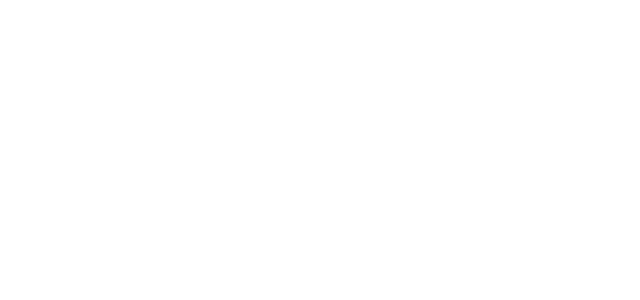
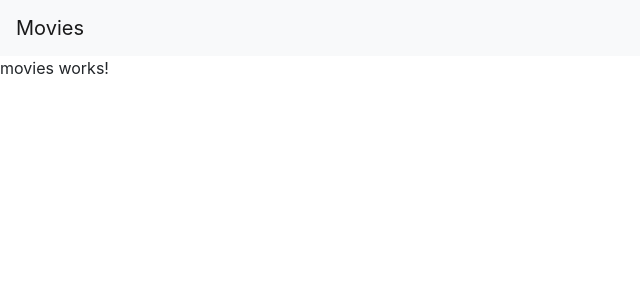
Before and after one commit to jelenailic7/movies-angular, an Angular app: page /movies in a window 1280 px wide. Shown: the top 300 px of the page, without its empty margins (0-640 px from the left). Built offline with nearby package versions, Linux system fonts and the light colour scheme.

Commit message:
prvi zadatak

```diff
--- a/package.json
+++ b/package.json
@@ -21,6 +21,7 @@
     "@angular/platform-browser": "^5.1.0",
     "@angular/platform-browser-dynamic": "^5.1.0",
     "@angular/router": "^5.1.0",
+    "bootstrap": "^4.0.0-beta.2",
     "core-js": "^2.4.1",
     "rxjs": "^5.5.6",
     "zone.js": "^0.8.19"
--- /dev/null
+++ b/src/app/app-routing.module.ts
@@ -0,0 +1,26 @@
+import { NgModule } from '@angular/core';
+import { RouterModule, Routes } from '@angular/router';
+import { MoviesComponent } from './movies/movies.component';
+
+
+const appRoutes: Routes = [
+   { path: '',
+     redirectTo: '/movies',
+     pathMatch: 'full'
+   },
+
+    { path:'movies',
+      component: MoviesComponent }
+];
+
+@NgModule({
+    imports: [
+      RouterModule.forRoot(
+        appRoutes
+      )
+    ],
+    exports: [
+      RouterModule
+    ]
+  })
+  export class AppRoutingModule {}
--- a/src/app/app.component.html
+++ b/src/app/app.component.html
@@ -0,0 +1 @@
+<app-layout></app-layout>
--- /dev/null
+++ b/src/app/layout/layout.component.html
@@ -0,0 +1,5 @@
+<nav class="navbar navbar-expand-xl navbar-light bg-light">
+  <a class="navbar-brand" routerLink="/movies">Movies</a>
+</nav>
+
+<router-outlet></router-outlet>
--- /dev/null
+++ b/src/app/layout/layout.component.ts
@@ -0,0 +1,14 @@
+import { Component, OnInit } from '@angular/core';
+
+@Component({
+  selector: 'app-layout',
+  templateUrl: './layout.component.html'
+})
+export class LayoutComponent implements OnInit {
+
+  constructor() { }
+
+  ngOnInit() {
+  }
+
+}
--- /dev/null
+++ b/src/app/movies/movies.component.html
@@ -0,0 +1,3 @@
+<p>
+  movies works!
+</p>
--- /dev/null
+++ b/src/app/movies/movies.component.ts
@@ -0,0 +1,14 @@
+import { Component, OnInit } from '@angular/core';
+
+@Component({
+  selector: 'app-movies',
+  templateUrl: './movies.component.html'
+})
+export class MoviesComponent implements OnInit {
+
+  constructor() { }
+
+  ngOnInit() {
+  }
+
+}
```
Also changed, not shown: src/app/app.module.ts (+8 -2 lines), .angular-cli.json, 1 other file (tests, documents, lock files or other folders).
